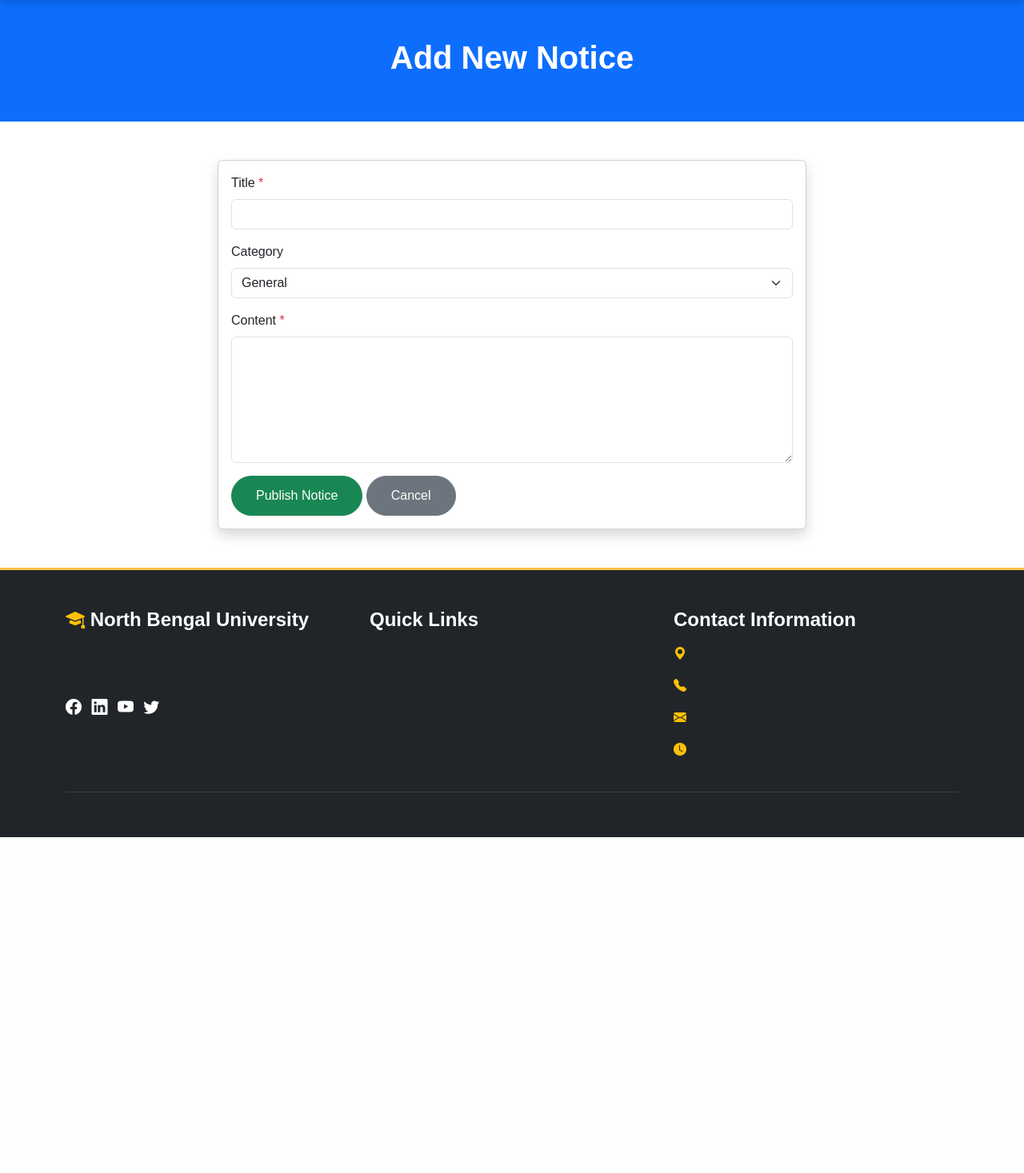
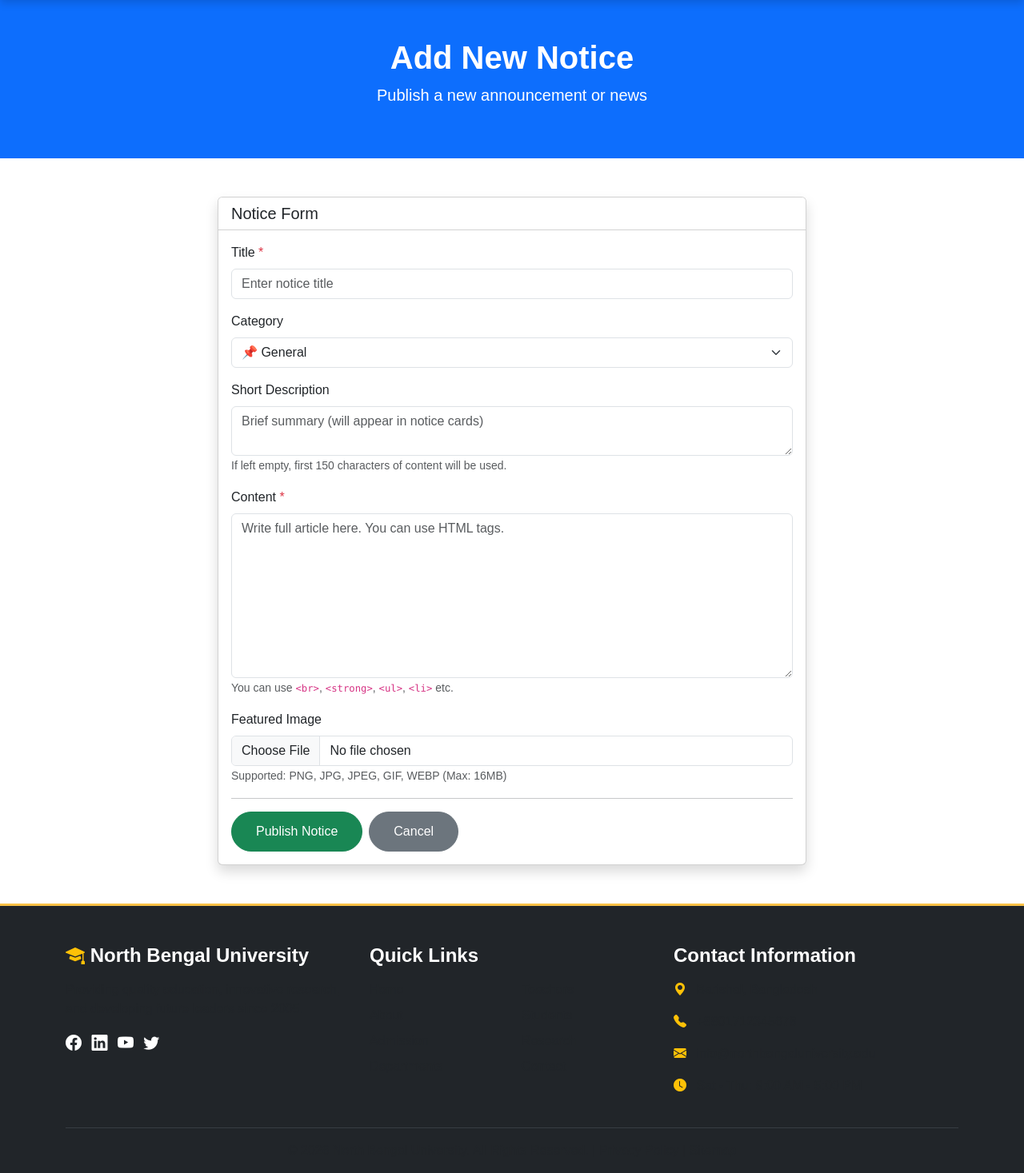
Before and after one commit to Sharifulcse8/North_Bengal_University, a Flask app: page /admin/notice/add in a window 1280 px wide. Shown: the part 70-1537 px from the top of the page at 80% size. Before the commit the page ends 1117 px from the top, so only its background shows below. Run offline with Flask 3, Linux system fonts and the light colour scheme.

Commit message:
adding notices again

```diff
--- a/templates/admin/add_notice.html
+++ b/templates/admin/add_notice.html
@@ -6,7 +6,8 @@
 
 <section class="bg-primary text-white text-center py-5">
     <div class="container">
-        <h1>Add New Notice</h1>
+        <h1><i class="fas fa-plus-circle"></i> Add New Notice</h1>
+        <p class="lead">Publish a new announcement or news</p>
     </div>
 </section>
 
@@ -15,28 +16,75 @@
         <div class="row justify-content-center">
             <div class="col-lg-8">
                 <div class="card shadow">
+                    <div class="card-header bg-white">
+                        <h5 class="mb-0"><i class="fas fa-edit"></i> Notice Form</h5>
+                    </div>
                     <div class="card-body">
-                        <form method="POST">
+                        <!-- ===== IMPORTANT: enctype="multipart/form-data" ===== -->
+                        <form method="POST" enctype="multipart/form-data">
+
+                            <!-- ===== TITLE ===== -->
                             <div class="mb-3">
                                 <label class="form-label">Title <span class="text-danger">*</span></label>
-                                <input type="text" name="title" class="form-control" required>
+                                <input type="text" name="title" class="form-control" placeholder="Enter notice title" required>
                             </div>
+
+                            <!-- ===== CATEGORY ===== -->
                             <div class="mb-3">
                                 <label class="form-label">Category</label>
                                 <select name="category" class="form-select">
-                                    <option value="General">General</option>
-                                    <option value="Admission">Admission</option>
-                                    <option value="Exam">Exam</option>
-                                    <option value="Event">Event</option>
-                                    <option value="Scholarship">Scholarship</option>
+                                    <option value="General">📌 General</option>
+                                    <option value="Admission">🎓 Admission</option>
+                                    <option value="Exam">📝 Exam</option>
+                                    <option value="Event">🎉 Event</option>
+                                    <option value="Scholarship">💰 Scholarship</option>
+                                    <option value="Seminar">🎤 Seminar</option>
+                                    <option value="Notice">📢 Notice</option>
                                 </select>
                             </div>
+
+                            <!-- ===== SHORT DESCRIPTION ===== -->
+                            <div class="mb-3">
+                                <label class="form-label">Short Description</label>
+                                <textarea name="short_desc" class="form-control" rows="2"
+                                          placeholder="Brief summary (will appear in notice cards)"></textarea>
+                                <small class="text-muted">If left empty, first 150 characters of content will be used.</small>
+                            </div>
+
+                            <!-- ===== CONTENT ===== -->
                             <div class="mb-3">
                                 <label class="form-label">Content <span class="text-danger">*</span></label>
-                                <textarea name="content" class="form-control" rows="6" required></textarea>
+                                <textarea name="content" class="form-control" rows="8"
+                                          placeholder="Write full article here. You can use HTML tags." required></textarea>
+                                <small class="text-muted">You can use <code>&lt;br&gt;</code>, <code>&lt;strong&gt;</code>, <code>&lt;ul&gt;</code>, <code>&lt;li&gt;</code> etc.</small>
                             </div>
-                            <button type="submit" class="btn btn-success">Publish Notice</button>
-                            <a href="{{ url_for('admin_notices') }}" class="btn btn-secondary">Cancel</a>
+
+                            <!-- ===== IMAGE UPLOAD ===== -->
+                            <div class="mb-3">
+                                <label class="form-label">Featured Image</label>
+                                <input type="file" name="image" class="form-control" accept="image/*">
+                                <small class="text-muted">Supported: PNG, JPG, JPEG, GIF, WEBP (Max: 16MB)</small>
+                            </div>
+
+                            <!-- ===== PREVIEW (Optional) ===== -->
+                            <div class="mb-3" id="imagePreview" style="display:none;">
+                                <label class="form-label">Image Preview</label>
+                                <div>
+                                    <img id="previewImg" src="#" alt="Preview" style="max-height: 150px; border-radius: 8px; border: 1px solid #ddd; padding: 5px;">
+                                </div>
+                            </div>
+
+                            <hr>
+
+                            <!-- ===== BUTTONS ===== -->
+                            <div class="d-flex gap-2">
+                                <button type="submit" class="btn btn-success">
+                                    <i class="fas fa-save"></i> Publish Notice
+                                </button>
+                                <a href="{{ url_for('admin_notices') }}" class="btn btn-secondary">
+                                    <i class="fas fa-times"></i> Cancel
+                                </a>
+                            </div>
                         </form>
                     </div>
                 </div>
@@ -45,4 +93,26 @@
     </div>
 </section>
 
+<!-- ===== JavaScript for Image Preview ===== -->
+{% block extra_js %}
+<script>
+    document.querySelector('input[name="image"]').addEventListener('change', function(e) {
+        const file = e.target.files[0];
+        const previewDiv = document.getElementById('imagePreview');
+        const previewImg = document.getElementById('previewImg');
+
+        if (file) {
+            const reader = new FileReader();
+            reader.onload = function(event) {
+                previewImg.src = event.target.result;
+                previewDiv.style.display = 'block';
+            };
+            reader.readAsDataURL(file);
+        } else {
+            previewDiv.style.display = 'none';
+        }
+    });
+</script>
 {% endblock %}
+
+{% endblock %}
```
